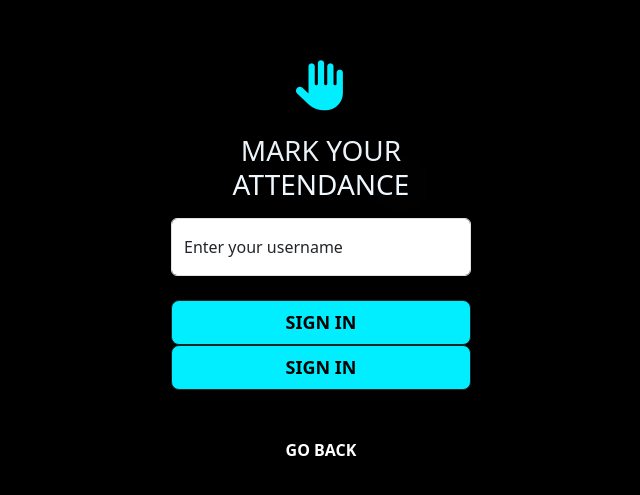
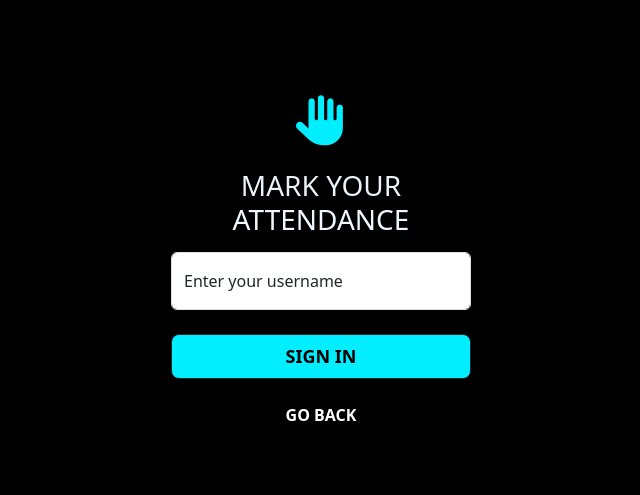
Before and after one commit to AviatorCoderr/hackathon, a plain HTML site: page signin.html in a window 1280 px wide. Shown: the part 139-634 px from the top of the page, without its empty margins (319-959 px from the left). Drawn offline with nearby package versions, Linux system fonts and the light colour scheme.

Commit message:
Update signin.html

```diff
--- a/signin.html
+++ b/signin.html
@@ -60,8 +60,6 @@
     </div>
     <br>
     <button class="w-100 signin btn btn-lg btn-dark" type="submit"><a style="text-decoration: none; color: black;" href="https://hackathon-yuwfmnlzjmfyckgfmrkv5a.streamlit.app/">SIGN IN</a></button>
-    <button class="w-100 signin btn btn-lg btn-dark" type="submit"><a style="text-decoration: none; color: black;" href="app.py">SIGN IN</a></button>
-  </form>
   <br><br>
     <a class="login nav-link active" style="color: white; font-weight: 600;" aria-current="page" href="index.html">GO BACK</a>
 </main>
```
